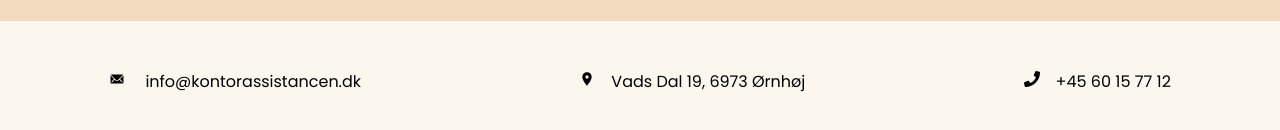
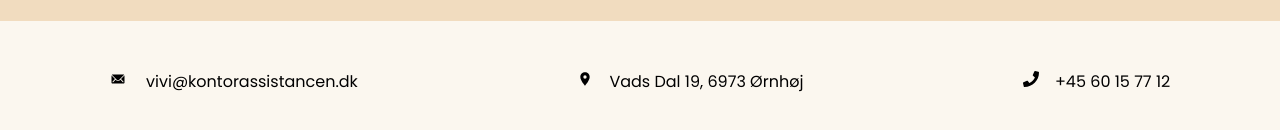
Before and after one commit to TinaWulff/kontorassistancen, a React (Vite) app: page / in a window 1280 px wide. Shown: the part 4401-4531 px from the top of the page. Built offline with nearby package versions, Linux system fonts and the light colour scheme.

Commit message:
ny form og mail

```diff
--- a/src/components/Footer.jsx
+++ b/src/components/Footer.jsx
@@ -16,8 +16,7 @@ export default function Footer() {
         <>
         <ul>
         <li>
-
-            <IoIosMail className="icon"/> <a href="mailto:info@kontorassistancen.dk">info@kontorassistancen.dk</a>
+            <IoIosMail className="icon"/> <a href="mailto:vivi@kontorassistancen.dk">vivi@kontorassistancen.dk</a>
         </li>
         <li><MdPlace className="icon"/>Vads Dal 19, 6973 Ørnhøj</li>
         <li><FaPhone className="icon"/>+45 60 15 77 12</li>
--- a/src/components/Form.jsx
+++ b/src/components/Form.jsx
@@ -38,7 +38,7 @@ export default function ContactForm() {
 
     try {
       // Send til Formspree
-      const response = await fetch('https://formspree.io/f/manpyrqr', { // <-- skift XXXXXX til dit Formspree endpoint
+      const response = await fetch('https://formspree.io/f/xvgvroya', { // <-- skift XXXXXX til dit Formspree endpoint
         method: 'POST',
         headers: { 'Content-Type': 'application/json' },
         body: JSON.stringify(formData),
```
